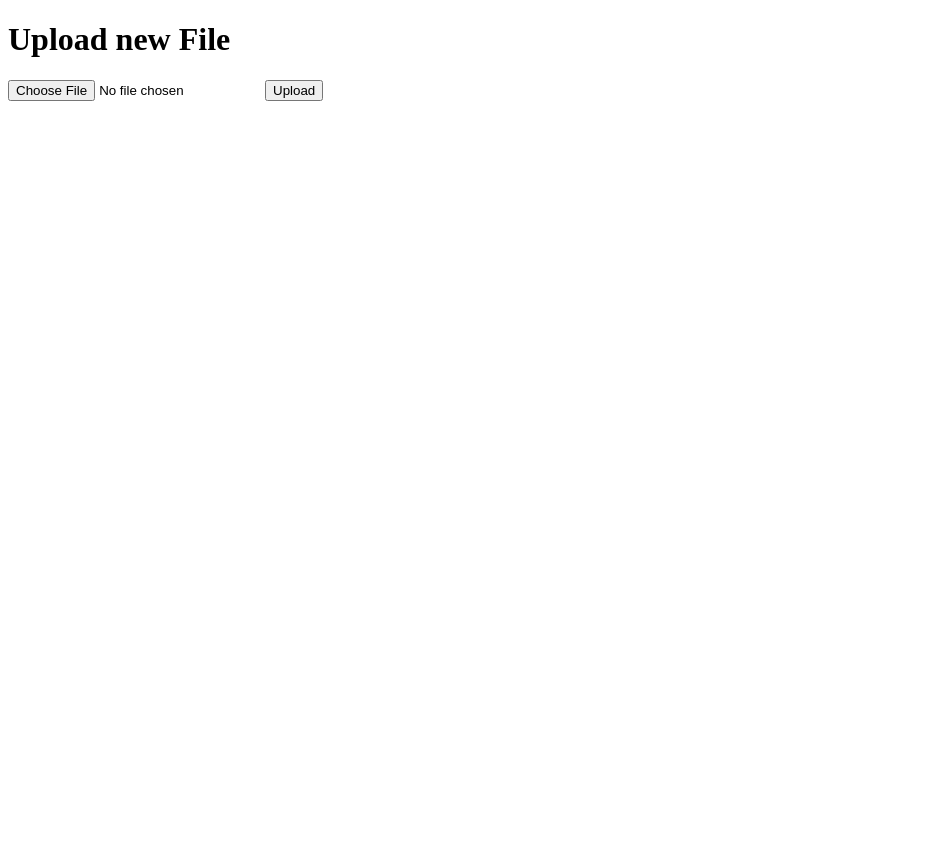
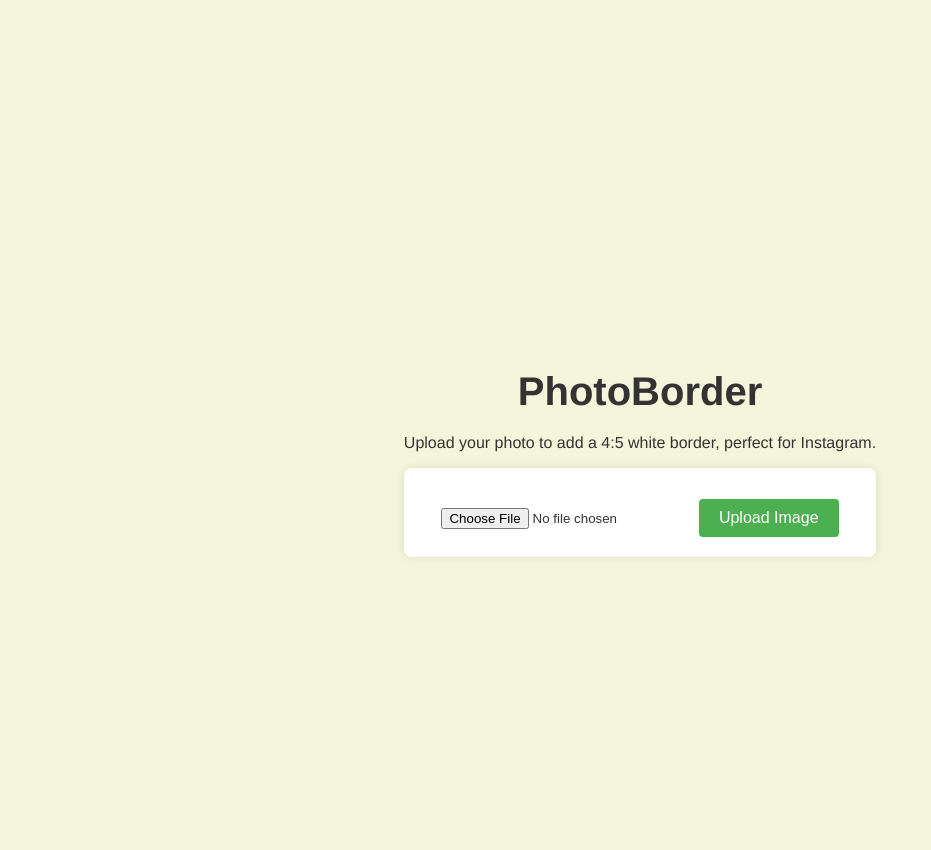
Before and after one commit to ChinmayBansal/WhiteBorders, a Flask app: page / in a window 1280 px wide. Shown: the whole page, without its empty margins (0-931 px from the left). Before the commit the page ends 101 px from the top, so only its background shows below. Run offline with Flask 3, Linux system fonts and the light colour scheme.

Commit message:
Frontend

```diff
--- a/templates/upload.html
+++ b/templates/upload.html
@@ -2,15 +2,60 @@
 <html lang="en">
 <head>
     <meta charset="UTF-8">
-    <title>Upload new File</title>
+    <title>PhotoBorder - Enhance Your Images</title>
+    <style>
+        body {
+            font-family: 'Helvetica Neue', Helvetica, Arial, sans-serif;
+            background-color: #f5f5dc; /* Beige background */
+            color: #333;
+            text-align: center;
+            padding-top: 50px;
+            margin: 0;
+            height: 100vh;
+            display: flex;
+            flex-direction: column;
+            justify-content: center;
+            align-items: center;
+        }
+        h1 {
+            font-size: 2.5em;
+            margin-bottom: 0.5em;
+        }
+        .upload-form {
+            padding: 20px;
+            background: #fff;
+            box-shadow: 0 0 10px rgba(0, 0, 0, 0.1);
+            border-radius: 8px;
+        }
+        input[type="file"] {
+            margin-top: 20px;
+        }
+        input[type="submit"] {
+            margin-top: 10px;
+            font-size: 1em;
+            padding: 10px 20px;
+            background-color: #4CAF50;
+            color: white;
+            border: none;
+            border-radius: 4px;
+            cursor: pointer;
+        }
+        input[type="submit"]:hover {
+            background-color: #45a049;
+        }
+    </style>
 </head>
 <body>
-    <h1>Upload new File</h1>
-    <form id="uploadForm" onsubmit="uploadFile(event)" enctype="multipart/form-data">
-        <input type="file" name="file" required>
-        <input type="submit" value="Upload">
-    </form>
-
+    <div class="container">
+        <h1>PhotoBorder</h1>
+        <p>Upload your photo to add a 4:5 white border, perfect for Instagram.</p>
+        <div class="upload-form">
+            <form id="uploadForm" onsubmit="uploadFile(event)" enctype="multipart/form-data">
+                <input type="file" name="file" required>
+                <input type="submit" value="Upload Image">
+            </form>
+        </div>
+    </div>
     <script>
     function uploadFile(event) {
         event.preventDefault(); // Prevent the default form submit
```
